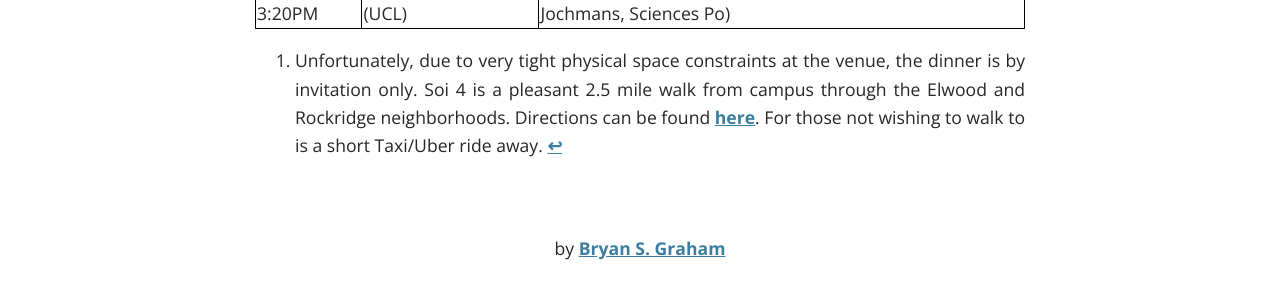
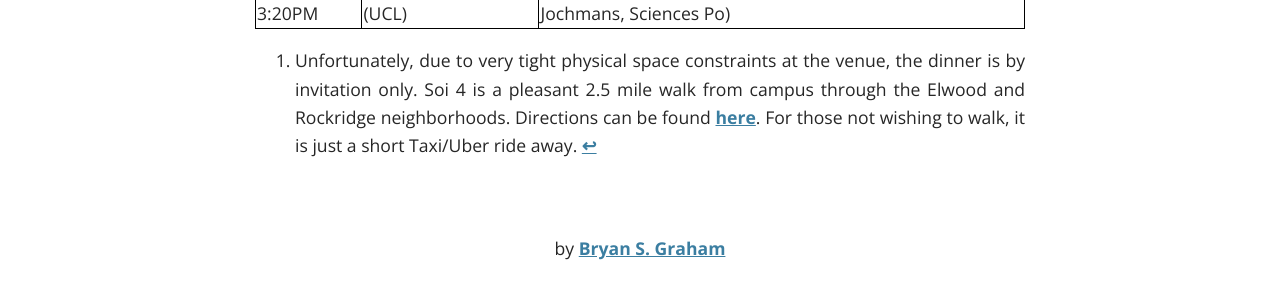
Before and after one commit to snowdj/econometrics-7, a Jekyll site: the page built from _posts/2016-10-11-networks-conference.md, in a window 1280 px wide and 900 px high, scrolled down 2046 px. Shown: the part 580-879 px from the top of the window. Built offline with Jekyll 4.4.1, drawn with Linux system fonts in a browser that asks for light colours; some web fonts are replaced.

Commit message:
Fixing bugs

```diff
--- a/_posts/2016-10-11-networks-conference.md
+++ b/_posts/2016-10-11-networks-conference.md
@@ -37,7 +37,7 @@ _Friday, November 4th, 2016_
 | 6:45PM | | Speakers' dinner[^fn-speakers_dinner] at Soi 4 5421 College Avenue, Oakland, CA 94618 |
 {:.mbtablestyle}
 
-[^fn-speakers_dinner]: Unfortunately, due to very tight physical space constraints at the venue, the dinner is by invitation only. Soi 4 is a pleasant 2.5 mile walk from campus through the Elwood and Rockridge neighborhoods. Directions can be found [here](https://goo.gl/maps/vcEaZ47B3cE2). For those not wishing to walk to is a short Taxi/Uber ride away.
+[^fn-speakers_dinner]: Unfortunately, due to very tight physical space constraints at the venue, the dinner is by invitation only. Soi 4 is a pleasant 2.5 mile walk from campus through the Elwood and Rockridge neighborhoods. Directions can be found [here](https://goo.gl/maps/vcEaZ47B3cE2). For those not wishing to walk, it is just a short Taxi/Uber ride away.
 
 _Saturday, November 5th, 2016_
 
```
